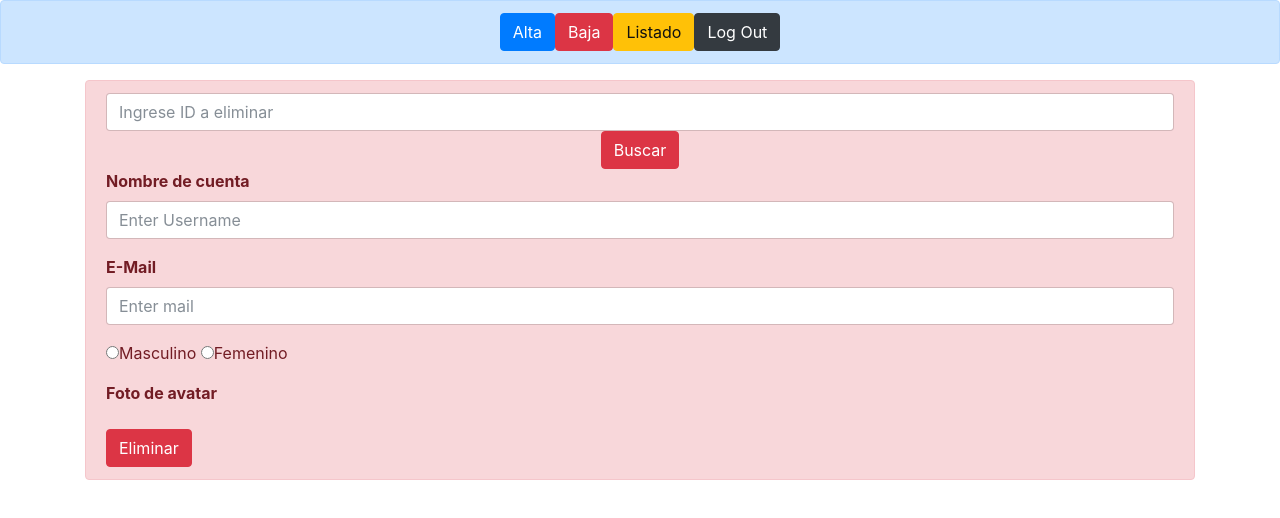
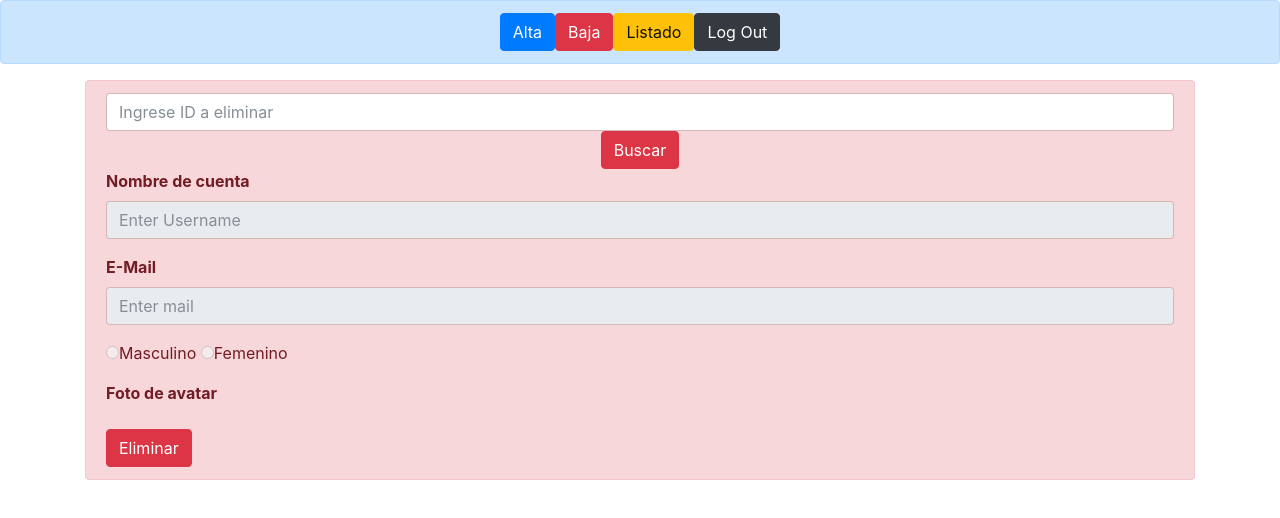
Before and after one commit to MetalEmi7/Lab4PracticaPParcial-V2, an Angular app: page /menu/baja in a window 1280 px wide. Shown: the top 518 px of the page. Built offline with nearby package versions, Linux system fonts and the light colour scheme.

Commit message:
Desarrollo del componente baja.
Agregado:
+Buscar()

cambios
-Controles del componente deshabilitados

```diff
--- a/src/app/baja/baja.component.html
+++ b/src/app/baja/baja.component.html
@@ -3,24 +3,24 @@
 
   <div align="center">
     <input type="text" class="form-control" placeholder="Ingrese ID a eliminar" name="id" [(ngModel)]="form.id" >
-    <button type="submit" align="center" class="btn btn-danger">Buscar</button>
+    <button type="submit" align="center" class="btn btn-danger" (click)="buscar()">Buscar</button>
   </div>
 
   <div class="form-group">
       <label><b>Nombre de cuenta</b></label>
-      <input type="text" class="form-control" placeholder="Enter Username" name="user" [(ngModel)]="form.nombre" >
+      <input type="text" disabled class="form-control" placeholder="Enter Username" name="user" [(ngModel)]="form.nombre" >
   </div>
 
 
   <div class="form-group">
     <label><b>E-Mail</b></label>
-    <input type="email" class="form-control" placeholder="Enter mail" name="mail" [(ngModel)]="form.mail" >
+    <input type="email" disabled class="form-control" placeholder="Enter mail" name="mail" [(ngModel)]="form.mail" >
   </div>
 
 
   <div class="form-group">
-      <input type="radio" name="sexo" [(ngModel)]="form.sexo" value="Masculino">Masculino
-      <input type="radio" name="sexo" [(ngModel)]="form.sexo" value="Femenino">Femenino
+      <input type="radio" disabled name="sexo" [(ngModel)]="form.sexo" value="Masculino">Masculino
+      <input type="radio" disabled name="sexo" [(ngModel)]="form.sexo" value="Femenino">Femenino
   </div>
 
 
--- a/src/app/baja/baja.component.ts
+++ b/src/app/baja/baja.component.ts
@@ -31,6 +31,19 @@ export class BajaComponent implements OnInit {
     .catch(error=> console.log(error))
   }
 
+  buscar()
+  {
+    console.log("Metodo buscar() - ");
+    this.datos.selectPersona(this.form)
+    .then(data=>{
+
+      this.form = data;
+      console.log(data);
+
+    })
+    .catch(error=> console.log(error))
+  }
+
   ngOnInit() {
   }
 
--- a/src/app/lista/lista.component.ts
+++ b/src/app/lista/lista.component.ts
@@ -92,6 +92,7 @@ export class ListaComponent implements OnInit {
     {
       this.datos.select()
       .then(data=>{
+
         console.log(data);
         this.ListaDePersonas = data;
       })
--- a/src/app/main-menu/main-menu.component.html
+++ b/src/app/main-menu/main-menu.component.html
@@ -6,6 +6,10 @@
 
   <button class="btn btn-dark" type="button" routerLink="/login" >Log Out</button>
 </div>
+
+
+
+
 </body>
 
 <router-outlet></router-outlet>
```
